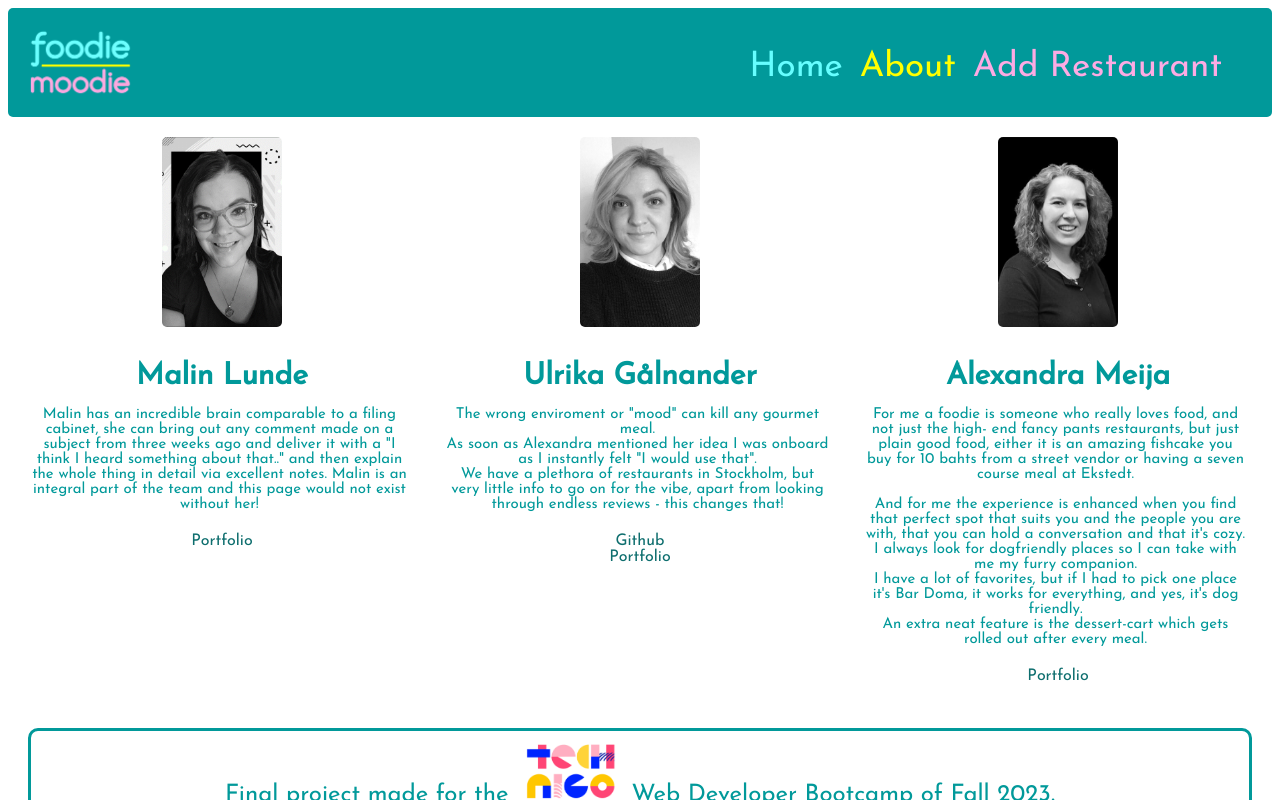
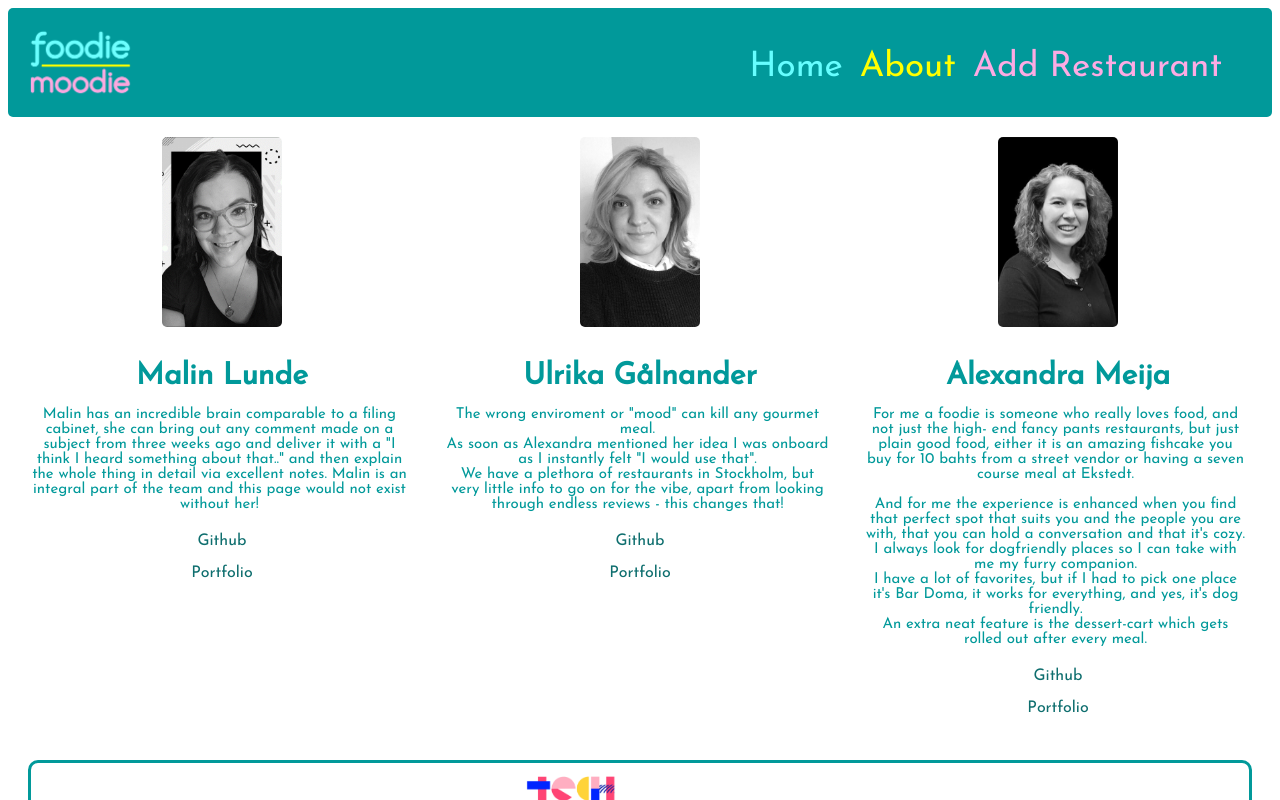
Before and after one commit to Technigo/final-boiler-plate-monorepo, a React (Vite) app in the folder frontend/: page /about in a window 1280 px wide. Shown: the top 800 px of the page. Built offline with nearby package versions, Linux system fonts and the light colour scheme.

Commit message:
small about updates

```diff
--- a/frontend/src/components/about.jsx
+++ b/frontend/src/components/about.jsx
@@ -145,6 +145,16 @@ const AboutPage = () => {
               without her!
             </TeamMemberDescription>
             <br></br>
+            <GithubLink
+              href="https://github.com/malinlunde"
+              target="_blank"
+              rel="noopener noreferrer"
+            >
+              Github
+            </GithubLink>
+            <br></br>
+            <br></br>
+
             <PortfolioLink
               href="https://malin-lunde-portfolio.netlify.app/"
               target="_blank"
@@ -182,6 +192,8 @@ const AboutPage = () => {
               Github
             </GithubLink>
             <br></br>
+
+            <br></br>
             <PortfolioLink
               href="portfolio1-link"
               target="_blank"
@@ -216,6 +228,17 @@ const AboutPage = () => {
               gets rolled out after every meal.
             </TeamMemberDescription>
             <br></br>
+
+            <GithubLink
+              href="https://github.com/Cocofnas"
+              target="_blank"
+              rel="noopener noreferrer"
+            >
+              Github
+            </GithubLink>
+            <br></br>
+            <br></br>
+
             <PortfolioLink
               href="https://alexandrameijaportfolio.netlify.app"
               target="_blank"
```
